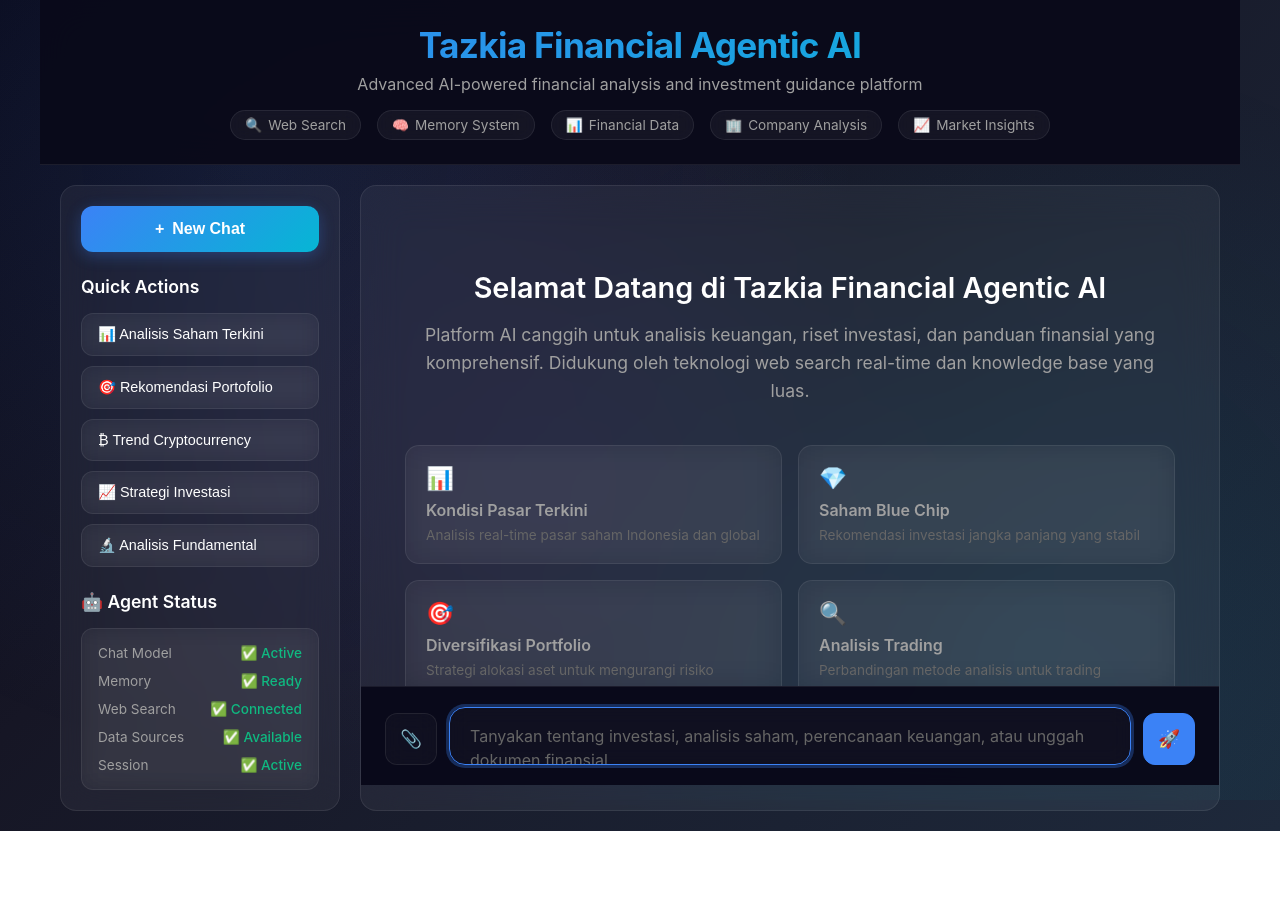
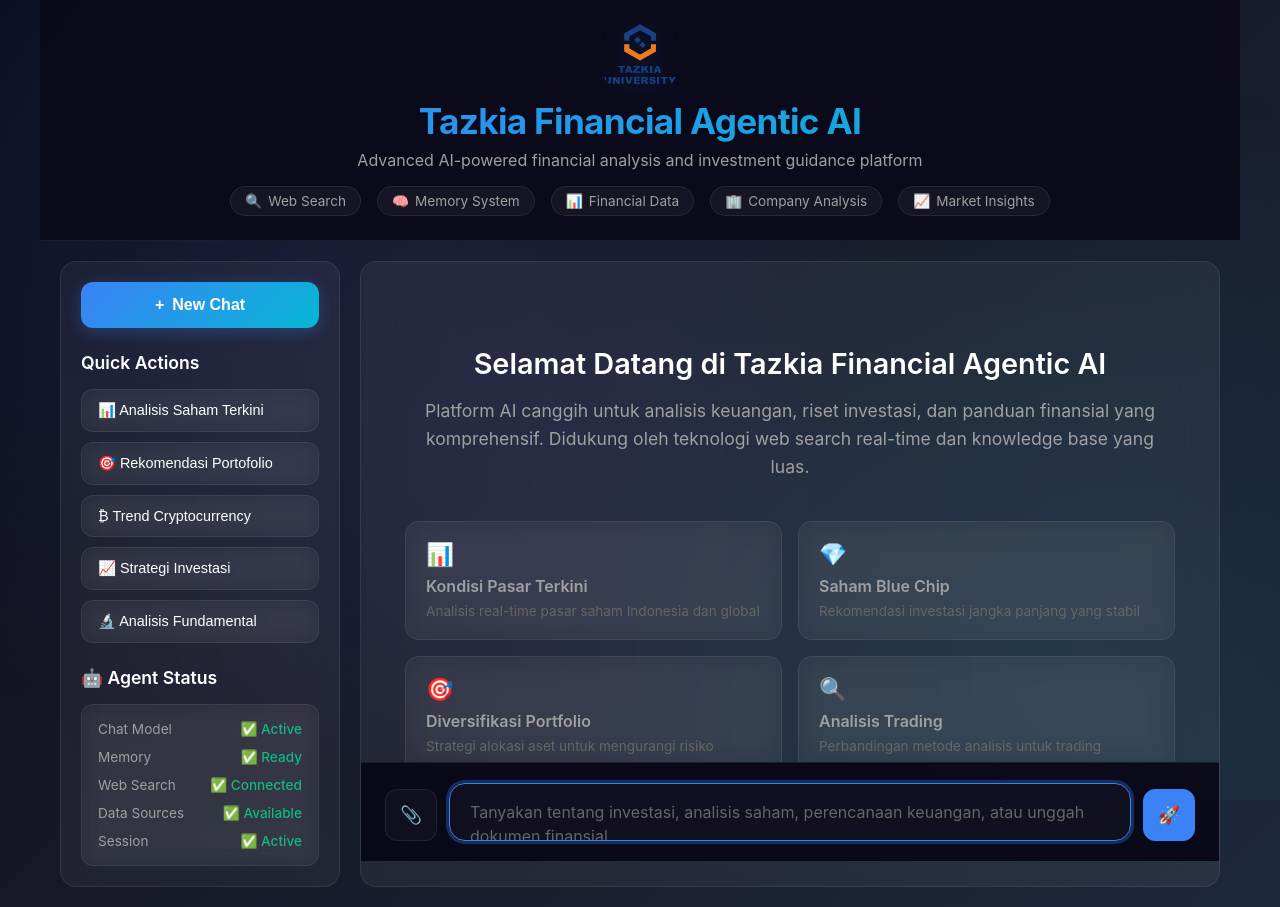
Before and after one commit to demin004/Tazkian-SmartFinanceAI, a plain HTML site: page index.html in a window 1280 px wide. Before the commit the page ends 831 px from the top, so only its background shows below. Drawn offline with nearby package versions, Linux system fonts and the light colour scheme.

Commit message:
Update index.html

```diff
--- a/index.html
+++ b/index.html
@@ -77,6 +77,28 @@
             background: rgba(10, 10, 26, 0.95);
         }
 
+        /* Logo styling */
+        .header-logo {
+            display: flex;
+            align-items: center;
+            justify-content: center;
+            gap: 16px;
+            margin-bottom: 16px;
+        }
+
+        .tazkia-logo {
+            height: 60px;
+            width: auto;
+            border-radius: 8px;
+            transition: all 0.3s ease;
+            filter: drop-shadow(0 4px 12px rgba(59, 130, 246, 0.2));
+        }
+
+        .tazkia-logo:hover {
+            transform: scale(1.05);
+            filter: drop-shadow(0 6px 16px rgba(59, 130, 246, 0.3));
+        }
+
         .header h1 {
             font-size: 2.2rem;
             font-weight: 700;
@@ -845,6 +867,9 @@
 <body>
     <div class="container">
         <header class="header">
+            <div class="header-logo">
+                <img src="Logo_Tazkia_University-removebg-preview.png" alt="Logo Tazkia University" class="tazkia-logo">
+            </div>
             <h1>Tazkia Financial Agentic AI</h1>
             <p>Advanced AI-powered financial analysis and investment guidance platform</p>
 
```
